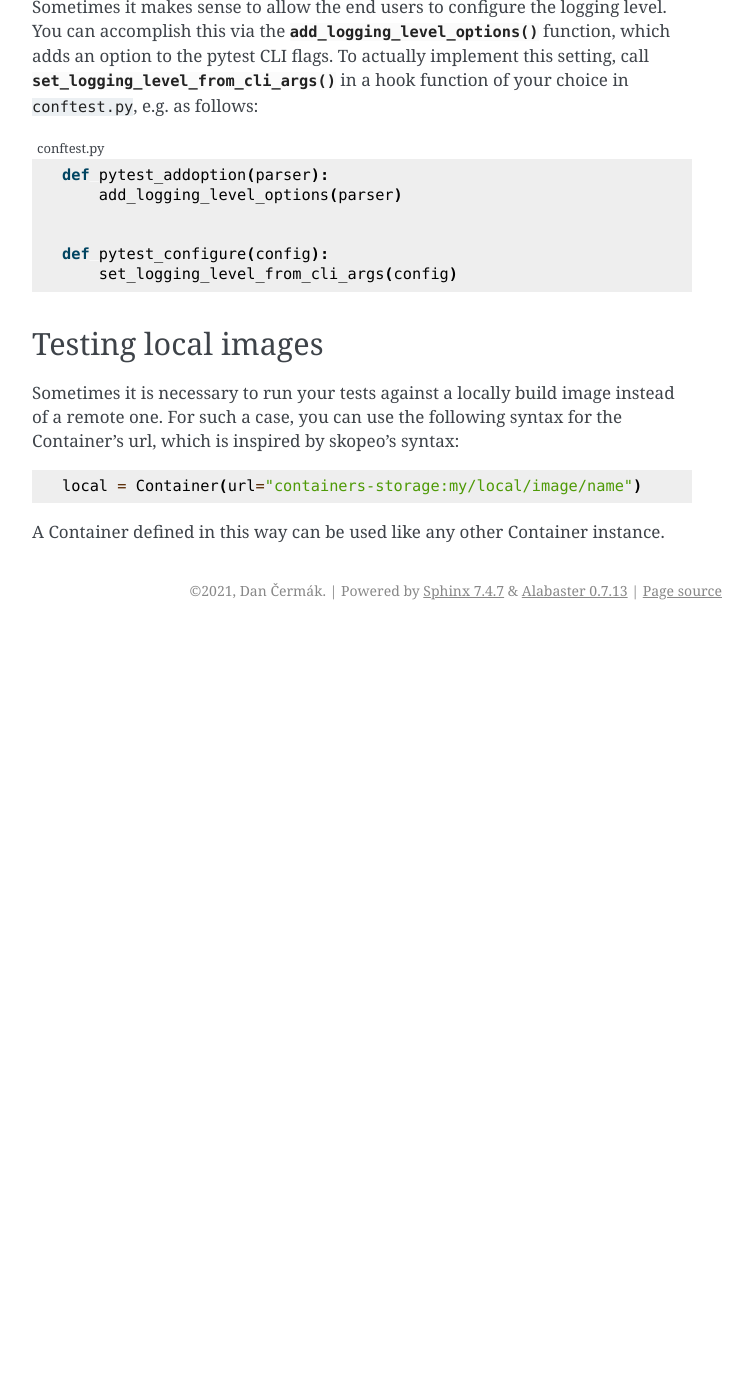
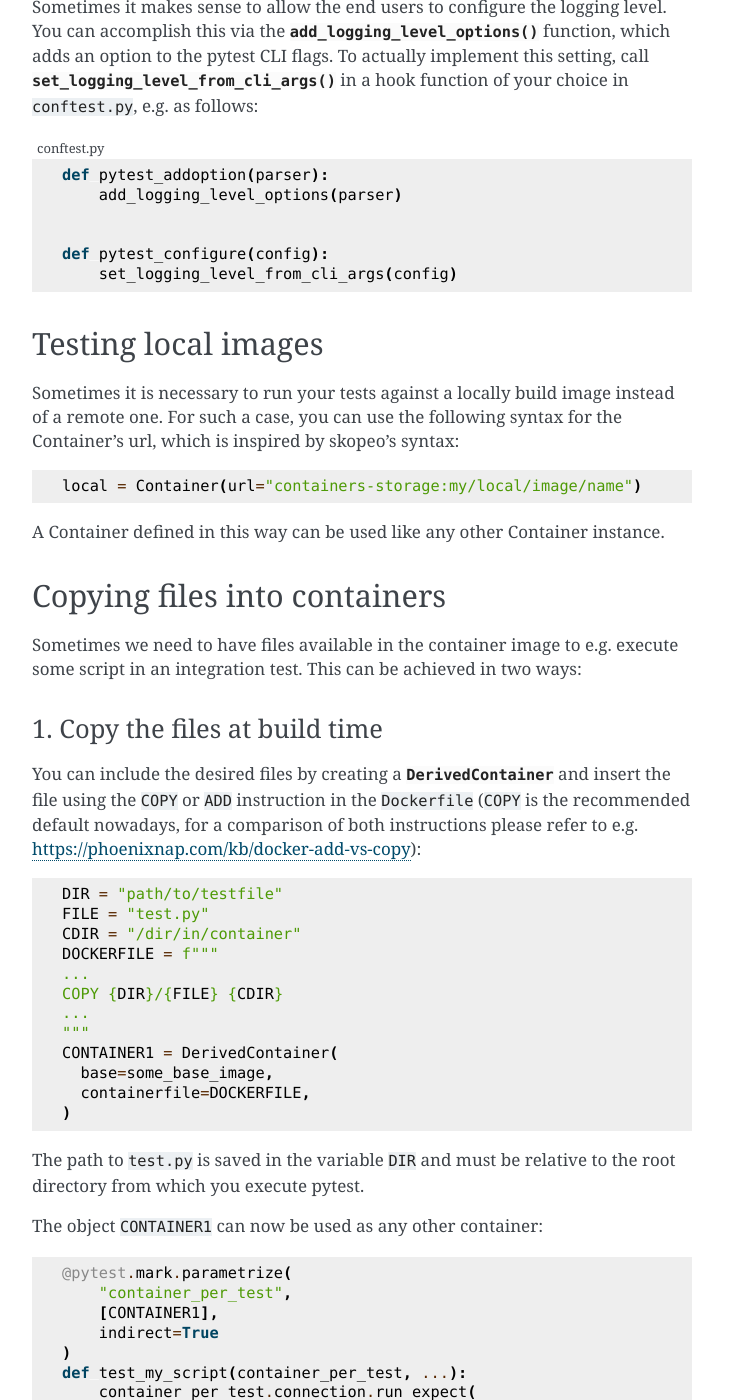
Before and after one commit to dcermak/pytest_container, a Sphinx documentation site: the page built from source/usage.rst, in a window 1280 px wide and 1400 px high, scrolled down 1361 px. Shown: the whole window, without its empty margins (388-1141 px from the left). Built offline with Sphinx 7.4.7, drawn with Linux system fonts in a browser that asks for light colours; before the commit the page ends 1991 px from its top, so only the background shows below that; some of the changed text lies outside the part shown.

Commit message:
Add a tutorial how to copy files into a container under test
Co-authored-by: Maurizio Dati <maurizio.dati@suse.com>

```diff
--- a/source/usage.rst
+++ b/source/usage.rst
@@ -101,3 +101,86 @@
 
 A Container defined in this way can be used like any other Container
 instance.
+
+
+Copying files into containers
+-----------------------------
+
+Sometimes we need to have files available in the container image to e.g. execute
+some script in an integration test. This can be achieved in two ways:
+
+
+1. Copy the files at build time
+^^^^^^^^^^^^^^^^^^^^^^^^^^^^^^^
+
+You can include the desired files by creating a
+:py:class:`~pytest_container.container.DerivedContainer` and insert the file
+using the ``COPY`` or ``ADD`` instruction in the :file:`Dockerfile` (``COPY`` is
+the recommended default nowadays, for a comparison of both instructions please
+refer to e.g. `<https://phoenixnap.com/kb/docker-add-vs-copy>`_):
+
+.. code-block:: python
+
+   DIR = "path/to/testfile"
+   FILE = "test.py"
+   CDIR = "/dir/in/container"
+   DOCKERFILE = f"""
+   ...
+   COPY {DIR}/{FILE} {CDIR}
+   ...
+   """
+   CONTAINER1 = DerivedContainer(
+     base=some_base_image,
+     containerfile=DOCKERFILE,
+   )
+
+The path to :file:`test.py` is saved in the variable ``DIR`` and must be
+relative to the root directory from which you execute pytest.
+
+The object ``CONTAINER1`` can now be used as any other container:
+
+.. code-block:: python
+
+   @pytest.mark.parametrize(
+       "container_per_test",
+       [CONTAINER1],
+       indirect=True
+   )
+   def test_my_script(container_per_test, ...):
+       container_per_test.connection.run_expect(
+           [0], f"python3 {CDIR}/{FILE}"
+       )
+
+
+2. Copy the files at runtime into the running container
+^^^^^^^^^^^^^^^^^^^^^^^^^^^^^^^^^^^^^^^^^^^^^^^^^^^^^^^
+
+It is also possible to copy files into a container via :command:`podman cp` or
+:command:`docker cp`. In contrast to the first method, this has the disadvantage
+that the copy has to be executed for every test and it cannot be cached during
+the image build. However, it allows us to dynamically create files for each
+test, which is not that easily possible with the first approach.
+
+To successfully copy files, we need to undertake the following steps:
+
+1. Request the following fixtures: any of the ``(auto)_container_per_test``,
+   ``host``, ``container_runtime``.
+2. Obtain the running container's hash.
+3. Use :command:`podman|docker cp command`, via testinfra's host fixture.
+
+The above steps could be implemented as follows:
+
+.. code-block:: python
+
+   DIR = "path/to/testfile"
+   FILE = "test.py"
+   CDIR = "/dir/in/container"
+
+   def test_my_script(auto_container_per_test, host, container_runtime):
+       host.run_expect(
+         [0],
+         f"{container_runtime.runner_binary} cp {DIR}/{FILE} {auto_container_per_test.container_id}:{CDIR}"
+       )
+
+Note that the same file location restrictions apply as when including the files
+in the container image directly.
```
